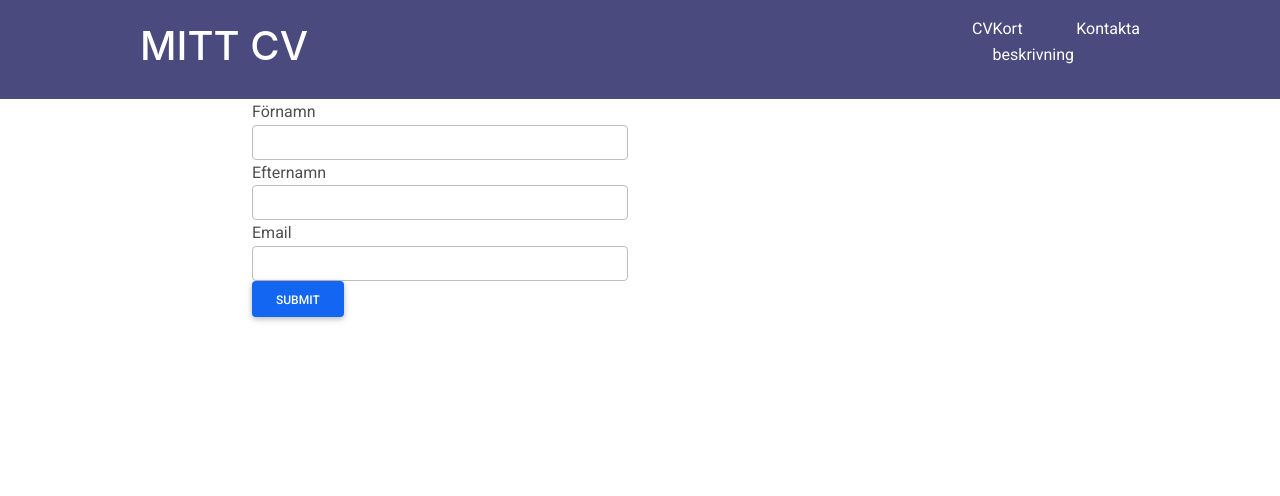
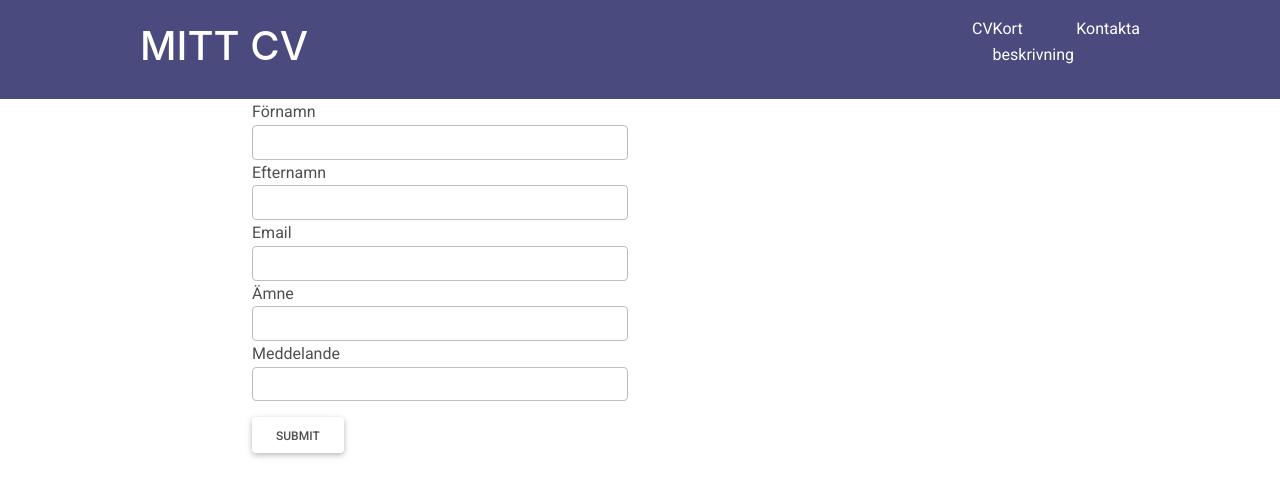
Before and after one commit to AlbinHellman/JavaScript3-Inl-mningsuppgift2, an Angular app in the folder Uppgift2/Uppgift2/: page /kontakta in a window 1280 px wide. Shown: the top 496 px of the page. Built offline with nearby package versions, Linux system fonts and the light colour scheme.

Commit message:
JavaScript3-Inlämningsuppgift2

```diff
--- a/Uppgift2/Uppgift2/src/app/views/kontakta/kontakta.component.html
+++ b/Uppgift2/Uppgift2/src/app/views/kontakta/kontakta.component.html
@@ -3,7 +3,7 @@
     <div class="row">
         <div class="col-6">
         <div class="jumbotron">
-    <form name="form" #f="ngForm" novalidate>
+    <form name="form" (ngSubmit)="f.form.valid && onSubmit()" #f="ngForm" novalidate>
         <div class="form-group">
             <label for="firstName">Förnamn</label>
             <input type="text" class="form-control" [(ngModel)]="model.firstName" #firstName="ngModel"
@@ -22,7 +22,7 @@
         </div>
 
         <div class="form-group">
-            <label for="lastName">Email</label>
+            <label for="email">Email</label>
             <input type="text" class="form-control" [(ngModel)]="model.email" #email="ngModel"
             [ngClass]="{'is-invalid':f.submitted && email.invalid}" name="email" required email />
             <div *ngIf="f.submitted && email.invalid" class="invalid-feedback">
@@ -31,7 +31,27 @@
             </div>
         </div>
         <div class="form-group">
-        <button class="btn btn-primary">Submit</button>
+            <label for="subject">Ämne</label>
+            <input type="text" class="form-control" [(ngModel)]="model.subject" #subject="ngModel"
+            [ngClass]="{'is-invalid':f.submitted && subject.invalid}" name="subject" required
+            minlength="2" />
+            <div *ngIf="f.submitted && subject.invalid" class="invalid-feedback">
+                <div *ngIf="subject.errors!.required">Du måste välja ett Ämne</div>
+                <div *ngIf="subject.errors!.minlength">Ämnet måste innehålla minst två bokstäver</div>
+            </div>
+        </div>
+        <div class="form-group">
+            <label for="subject">Meddelande</label>
+            <input type="text" class="form-control" [(ngModel)]="model.message" #message="ngModel"
+            [ngClass]="{'is-invalid':f.submitted && message.invalid}" name="message" required
+            minlength="2" />
+            <div *ngIf="f.submitted && message.invalid" class="invalid-feedback">
+                <div *ngIf="message.errors!.required">Du måste skriva ett meddelande</div>
+                <div *ngIf="message.errors!.minlength">Meddelandet måste innehålla minst två bokstäver</div>
+            </div>
+        </div>
+        <div class="form-group">
+        <button class="btn mt-3">Submit</button>
         </div>
 
     </form>
```
